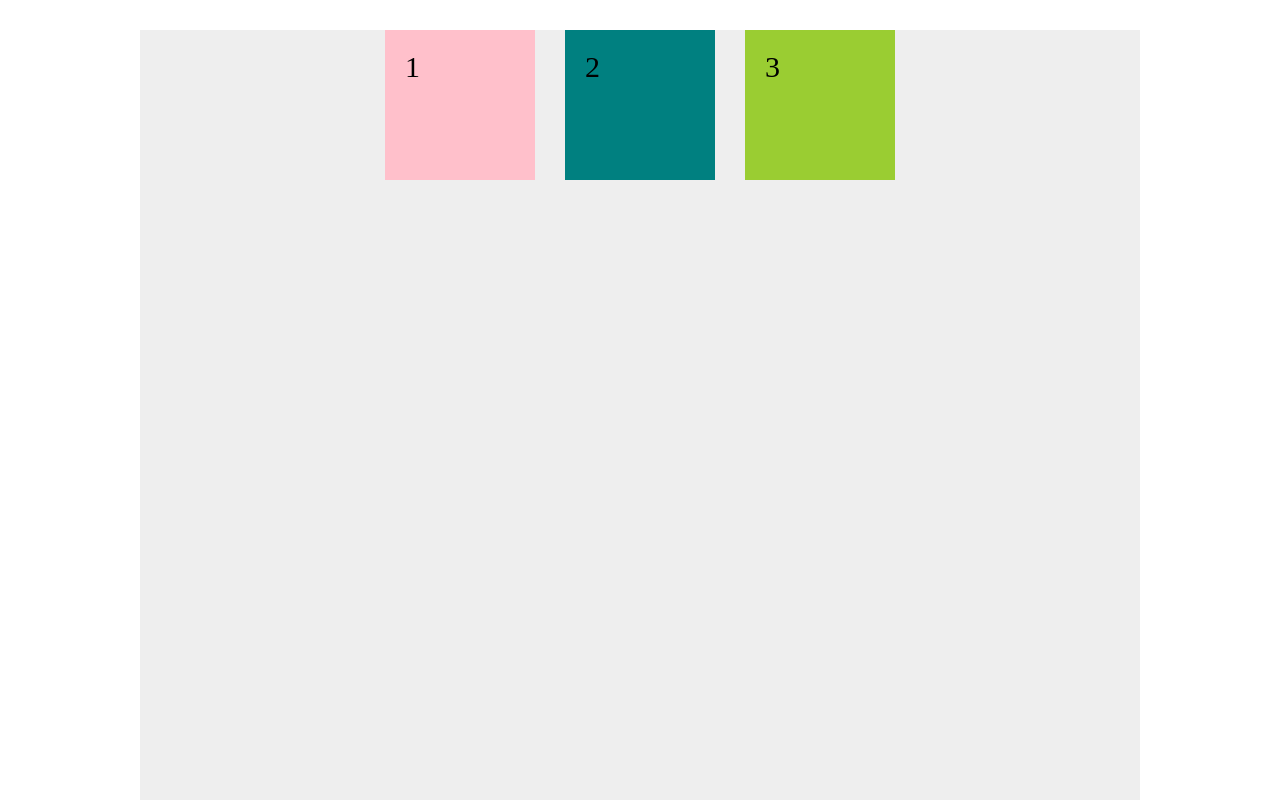
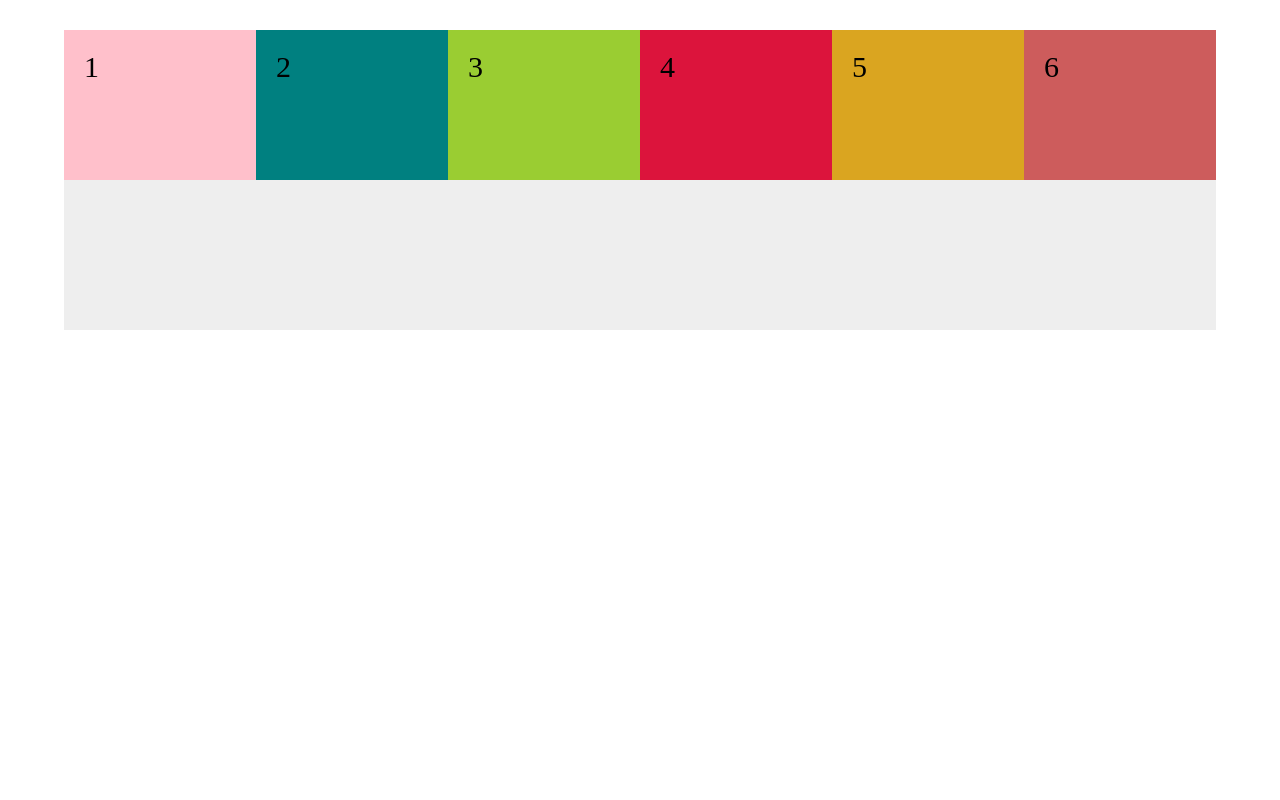
Before and after one commit to Sa-lile/130_Aligner-et-centrer-sa-grille, a plain HTML site: page index.html in a window 1280 px wide. Shown: the top 800 px of the page. Drawn offline with Linux system fonts and the light colour scheme.

Commit message:
commit: update

```diff
--- a/style.css
+++ b/style.css
@@ -6,27 +6,18 @@
 
 .container {
     background-color:#eee;
-    width: 1000px;
     margin: 30px auto;
-    height: 1000px;
+    display: grid;
 
-    display: grid;
     grid-template-rows: repeat(2, 150px);
-    grid-template-columns: repeat(3, 150px);
+    grid-template-columns:repeat(auto-fit, minmax(150px,1fr));
 
-    justify-content: center;
-    /* justify-content: start; */
-    /* justify-content: end; */
-    /* justify-content: space-evenly; */
-    /* justify-content: space-around; */
-    /* justify-content: space-between; */
+    width: 90%;
 
-    /* align-content: center; */
-    align-content: space-between;
-    /* align-content: space-evenly; */
+    /* grid-template-rows: repeat(2, minmax(150px, min-content));
+    grid-template-columns: max-content 1fr min-content; */
 
 
-    grid-gap: 30px;
 
 }
 
```
Also changed, not shown: index.html (+3 -0 lines).
